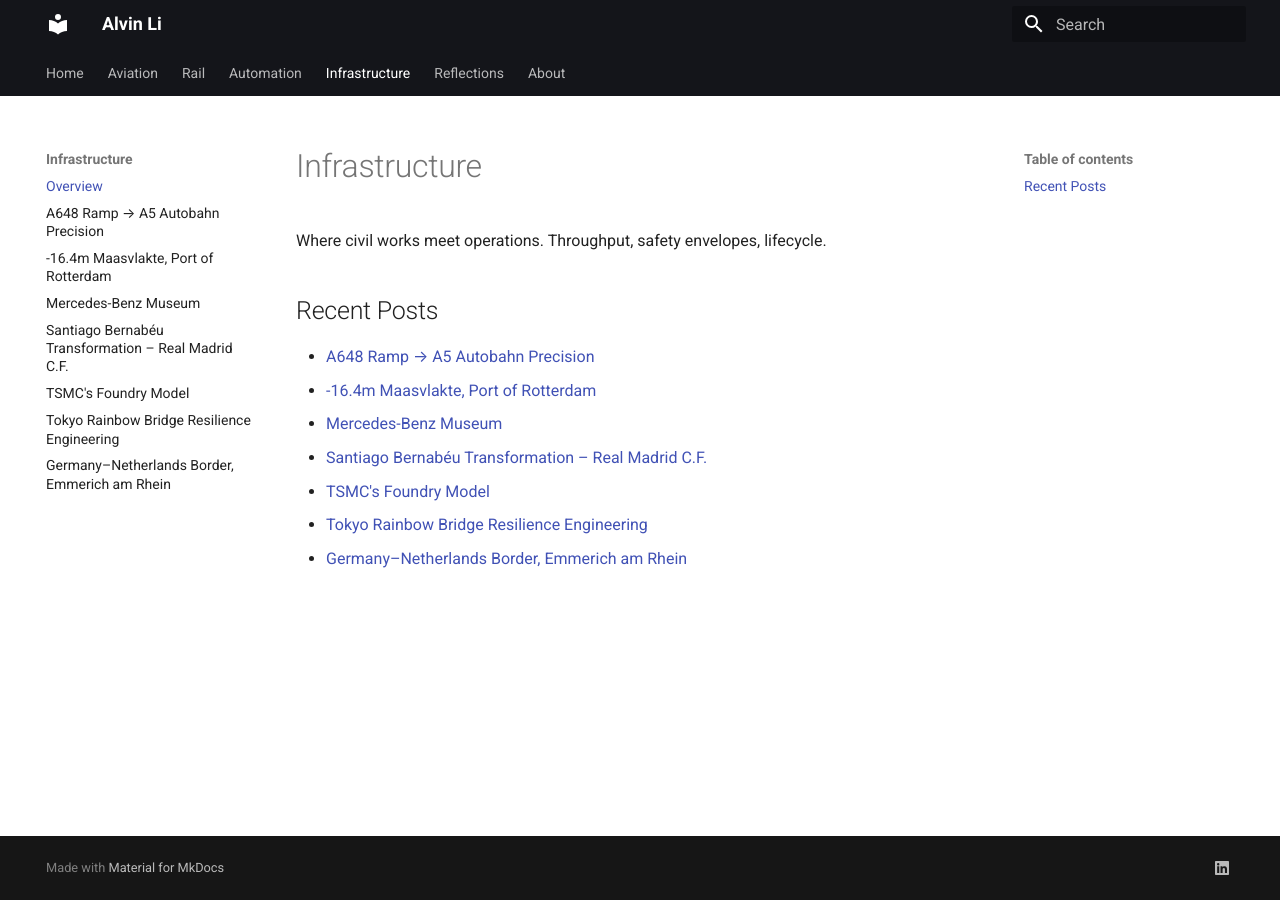
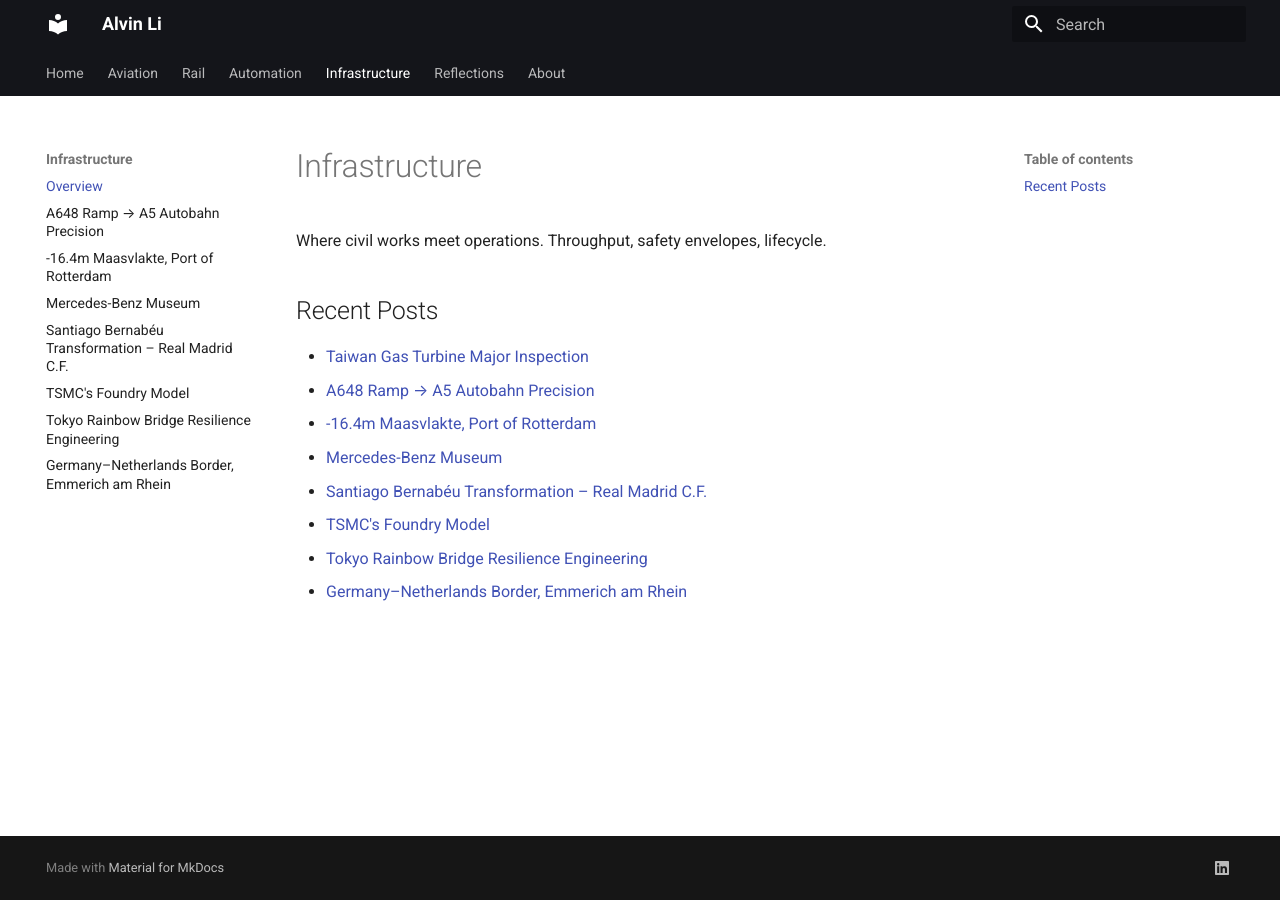
Before and after one commit to alvvvli/alvin-site, an MkDocs documentation site: the page built from docs/infrastructure/index.md, in a window 1280 px wide. Built offline with MkDocs 1.6.1 and Material for MkDocs 9.7.7, drawn with Linux system fonts in a browser that asks for light colours.

Commit message:
Update index.md

```diff
--- a/docs/infrastructure/index.md
+++ b/docs/infrastructure/index.md
@@ -3,6 +3,7 @@
 Where civil works meet operations. Throughput, safety envelopes, lifecycle.
 
 ## Recent Posts
+- [Taiwan Gas Turbine Major Inspection](gt.md)
 - [A648 Ramp → A5 Autobahn Precision](a5.md)
 - [-16.4m Maasvlakte, Port of Rotterdam](por.md)
 - [Mercedes-Benz Museum](benz.md)
```
